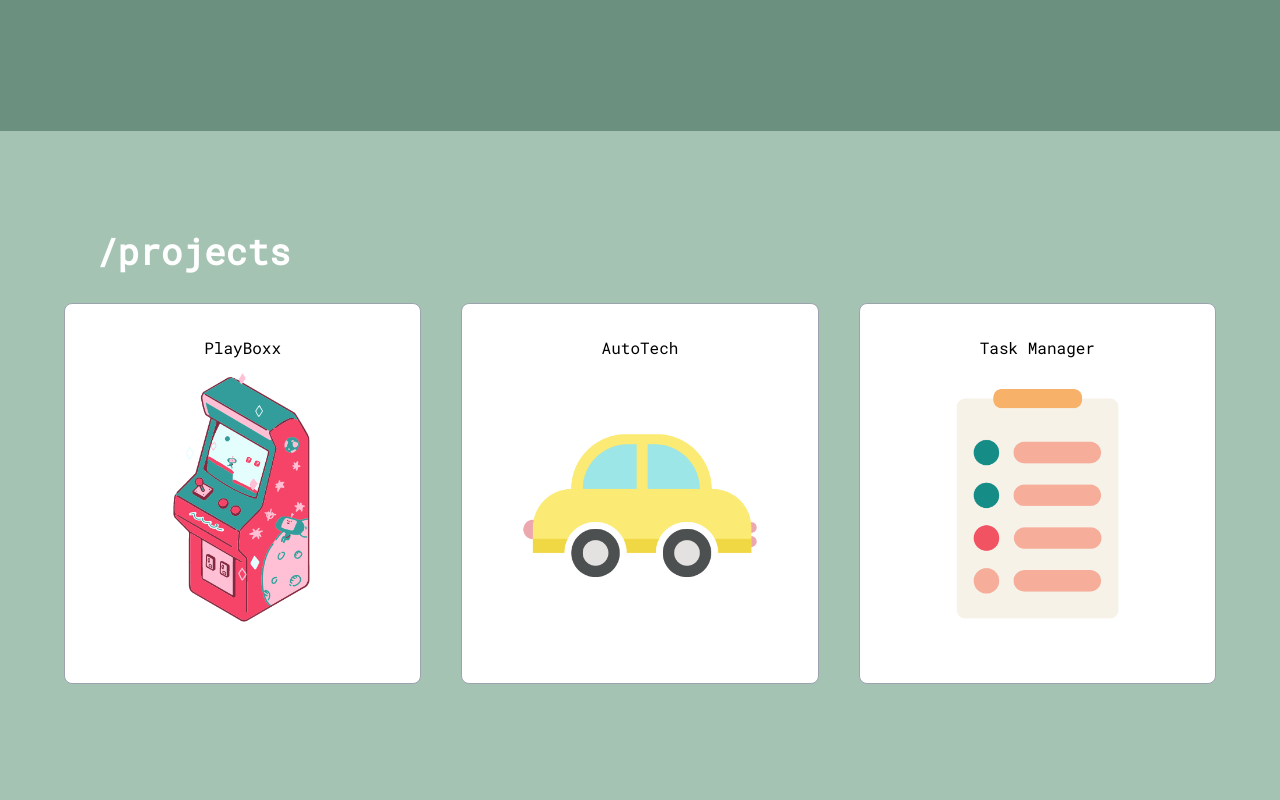
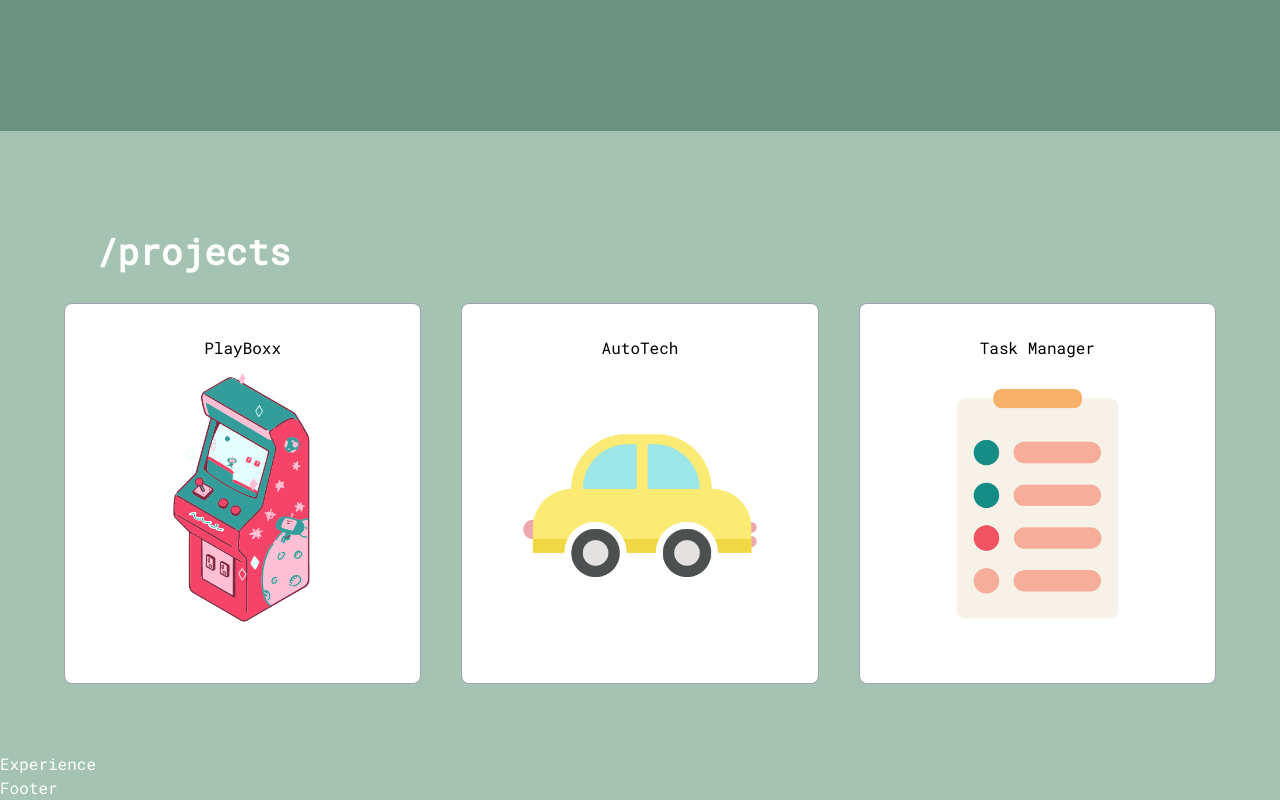
Before and after one commit to Gudelfina/portfolio, a React (Create React App) app: page / in a window 1280 px wide. Shown: the part 1273-2073 px from the top of the page. Before the commit the page ends 2025 px from the top, so only its background shows below. Built offline with nearby package versions, Linux system fonts and the light colour scheme.

Commit message:
fixed lint error

```diff
--- a/src/App.js
+++ b/src/App.js
@@ -2,6 +2,8 @@ import Intro from "./components/Intro.js";
 import AboutPage from "./components/About.js";
 import Projects from "./components/Projects.js";
 import NavBar from "./components/NavBar.js";
+import Experience from "./components/Experience.js";
+import Footer from "./components/Footer.js";
 
 const App = () => {
   return (
@@ -10,6 +12,8 @@ const App = () => {
       <Intro />
       <AboutPage />
       <Projects />
+      <Experience />
+      <Footer />
     </div>
   );
 };
--- a/src/components/Projects.js
+++ b/src/components/Projects.js
@@ -51,14 +51,14 @@ const Projects = () => {
   return (
     <div className="projects" id="projects-nav">
       <h1 className="projects-header">/projects</h1>
-      <div className="project-container lg:grid lg:grid-cols-3 lg:gap-10 md:grid md:grid-cols-3 md:gap-10 sm:flex sm:flex-wrap sm:content-center sm:gap-100">
+      <div className="project-container lg:grid lg:grid-cols-3 lg:gap-10 md:grid md:grid-cols-3 md:gap-10 m:flex sm:flex-wrap sm:content-center sm:gap-10">
         {Object.keys(allProjects).map((key, i) => (
           <ul key={i}>
-            <li className="project-card flex-row justify-center align-center text-center h-full bg-white border border-gray-400 rounded-lg transform transition duration-700 ease-in-out hover:scale-110 hover:drop-shadow-2xl">
+            <li className="project-card flex-row justify-center align-center text-center bg-white border border-gray-400 rounded-lg transform transition duration-700 ease-in-out hover:scale-110 hover:drop-shadow-2xl">
               <button className="card-btn" onClick={() => handleModalOpen(key)}>
                 <div className="card-title m-8">
                   {allProjects[key].title}
-                  <img src={allProjects[key].image} alt="project image" />
+                  <img src={allProjects[key].image} alt="project logo" />
                 </div>
               </button>
             </li>
@@ -69,23 +69,6 @@ const Projects = () => {
           onRequestClose={handleModalClose}
           contentLabel="Project Details"
           appElement={document.getElementById("app")}
-          // style={{
-          //   overlay: {
-          //     backgroundColor: "rgba(0, 0, 0, 0.5)",
-          //   },
-          //   content: {
-          //     top: "50%",
-          //     left: "50%",
-          //     right: "auto",
-          //     bottom: "auto",
-          //     marginRight: "-50%",
-          //     transform: "translate(-50%, -50%)",
-          //     width: "80%",
-          //     maxWidth: "600px",
-          //     maxHeight: "80%",
-          //     overflow: "auto",
-          //   },
-          // }}
         >
           {selectedProject && (
             <div>
--- a/src/styles/About.css
+++ b/src/styles/About.css
@@ -4,7 +4,6 @@
 
 .about {
   @apply mx-auto flex-nowrap flex-row flex justify-start h-full max-w-6xl py-8 m-9 text-white;
-  /* height: 600px; */
 }
 
 .about > div {
--- a/src/styles/SideNav.css
+++ b/src/styles/SideNav.css
@@ -25,5 +25,3 @@ nav {
 .connect {
   @apply p-4;
 }
-
-/* border-2 border-red-500 */
```
Also changed, not shown: src/styles/Projects.css (+0 -9 lines).
